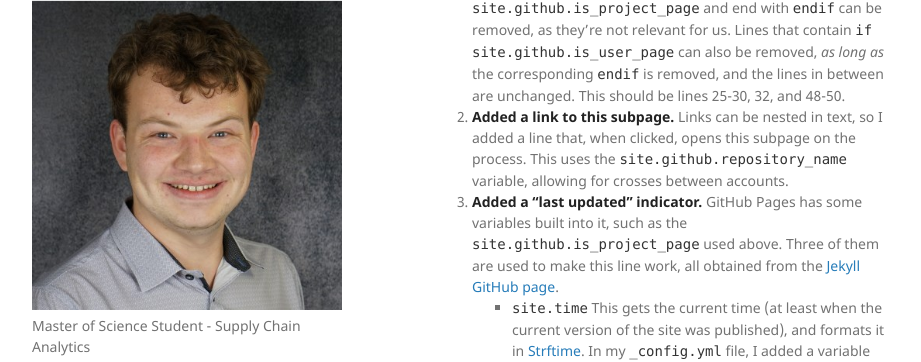
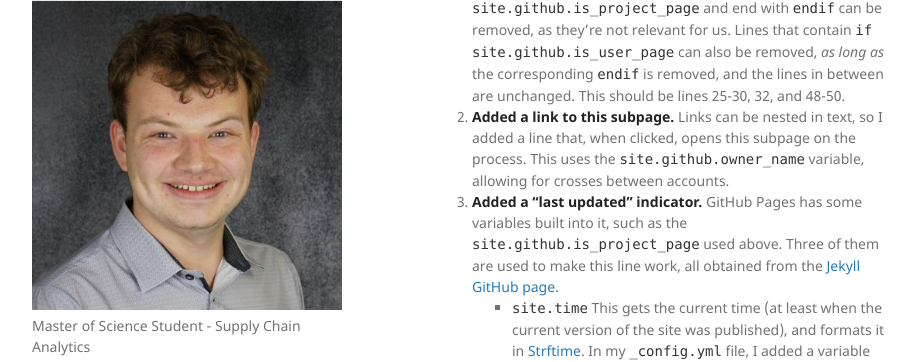
Before and after one commit to morris-sam/morris-sam.github.io, a Jekyll site: the page built from process/index.md, in a window 1280 px wide and 900 px high, scrolled down 5419 px. Shown: the part 109-471 px from the top of the window, without its empty margins (178-1099 px from the left). Built offline with Jekyll 4.4.1, drawn with Linux system fonts in a browser that asks for light colours; our own code applies the rules of GitHub Pages for plain Markdown files.

Commit message:
owner_name?

```diff
--- a/_layouts/default.html
+++ b/_layouts/default.html
@@ -38,7 +38,7 @@
 
       </section>
       <footer>
-        <p><small>Want to make your own website? View my process <a href="https://{{ site.github.repository_name }}/process">here</a></small></p>
+        <p><small>Want to make your own website? View my process <a href="https://{{ site.github.owner_name}}.github.io/process">here</a></small></p>
         <p><small>Theme by <a href="https://github.com/orderedlist">orderedlist</a></small></p>
         <p><small>Last updated: {{ site.time | date: "%A, %B %e, %Y, at %I:%M %p PST" }} with commit <a href="{{ site.github.repository_url }}/commit/{{ site.github.build_revision }}">{{ site.github.build_revision | slice: 0, 7 }}</a></small></p>
       </footer>
--- a/process/index.md
+++ b/process/index.md
@@ -174,7 +174,7 @@ To adjust the default layout and theme of the website to create something more c
    Sections that contain `if site.github.is_project_page` and end with `endif` can be removed, as they're not relevant for us.
    Lines that contain `if site.github.is_user_page` can also be removed, _as long as_ the corresponding `endif` is removed, and the lines in between are unchanged.
    This should be lines 25-30, 32, and 48-50.
-  2. **Added a link to this subpage.** Links can be nested in text, so I added a line that, when clicked, opens this subpage on the process. This uses the `site.github.repository_name` variable, allowing for crosses between accounts.
+  2. **Added a link to this subpage.** Links can be nested in text, so I added a line that, when clicked, opens this subpage on the process. This uses the `site.github.owner_name` variable, allowing for crosses between accounts.
   3. **Added a "last updated" indicator.** GitHub Pages has some variables built into it, such as the `site.github.is_project_page` used above. Three of them are used to make this line work, all obtained from the [Jekyll GitHub page](https://github.com/jekyll/github-metadata/blob/main/docs/site.github.md).
   - `site.time` This gets the current time (at least when the current version of the site was published), and formats it in [Strftime](https://strftime.net). In my `_config.yml` file, I added a variable for my `timezone` as `America/Los Angeles`, as it would default to GMT.
   - `site.github.repository_url` This gets the link to the repository the site is hosted from, involving no change in moving it from one account to another.
```
